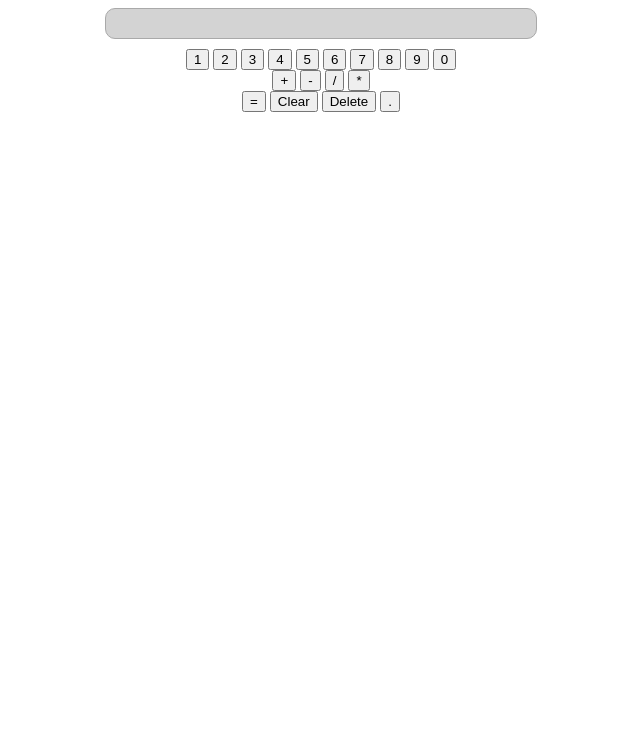
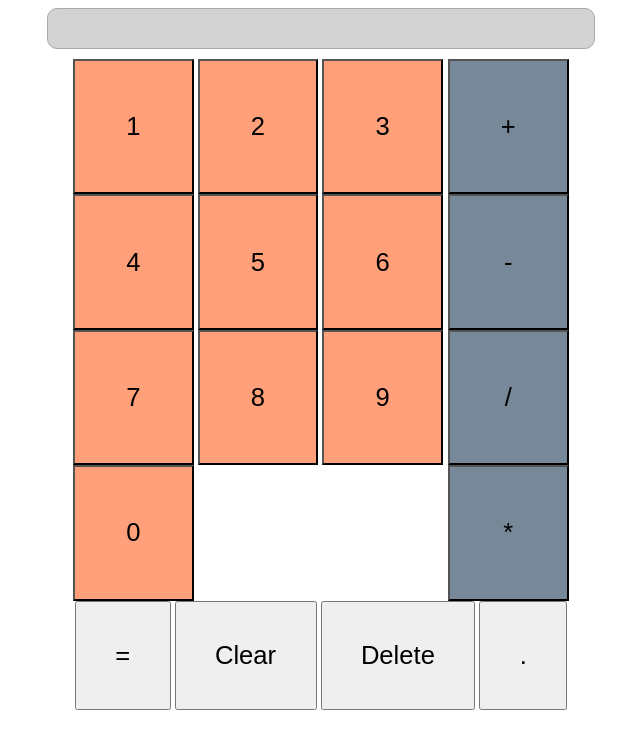
Before and after one commit to RedManBrasil/odin-calculator, a plain HTML site: page index.html in a window 1280 px wide. Shown: the whole page, without its empty margins (319-959 px from the left). Drawn offline with Linux system fonts and the light colour scheme.

Commit message:
Improved UI againn

```diff
--- a/index.html
+++ b/index.html
@@ -14,6 +14,7 @@
                 ⠀
             </div>
         </div>
+        <div class="important-buttons">
             <div class="calculator-numbers">
                 <button>1</button>
                 <button>2</button>
@@ -32,6 +33,7 @@
                 <button>/</button>
                 <button>*</button>
             </div>
+        </div>
         <div class="calculator-especial-ops">
             <button id="equal-operator">=</button>
             <button id="clear-operator">Clear</button>
--- a/styles.css
+++ b/styles.css
@@ -2,7 +2,7 @@
     display: flex;
     flex-direction: column;
     align-items: center;
-    margin: 0 35% 0 35%;
+    margin: 0 30vw 0 30vw;
 }
 
 .display{
@@ -12,4 +12,33 @@
     width: 100%;
     padding: 5px 25px 5px 25px;
     margin-bottom: 10px;
+    font-size: 25px;
 }
+
+.important-buttons{
+    display: flex;
+    flex-direction: row;
+}
+
+.important-buttons > div > button{
+    padding: 4vw;
+    font-size: 2vw;
+}
+
+.calculator-especial-ops > button{
+    padding: 3vw;
+    font-size: 2vw;
+}
+
+.calculator-operators{
+    display: flex;
+    flex-direction: column;
+}
+
+.calculator-operators > button{
+    background-color: lightslategray;
+}
+
+.calculator-numbers > button{
+    background-color: lightsalmon;
+}
```
Lines whose indentation alone changed are shown as unchanged.
